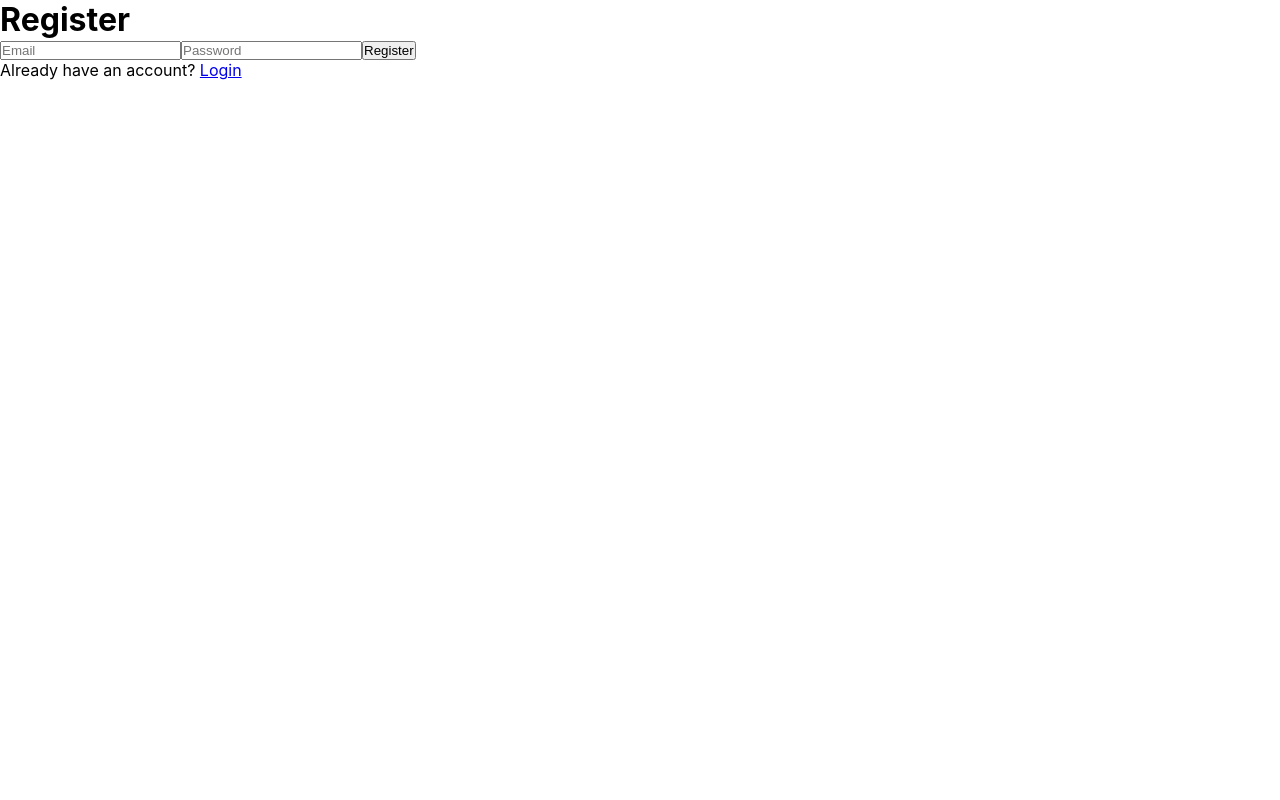
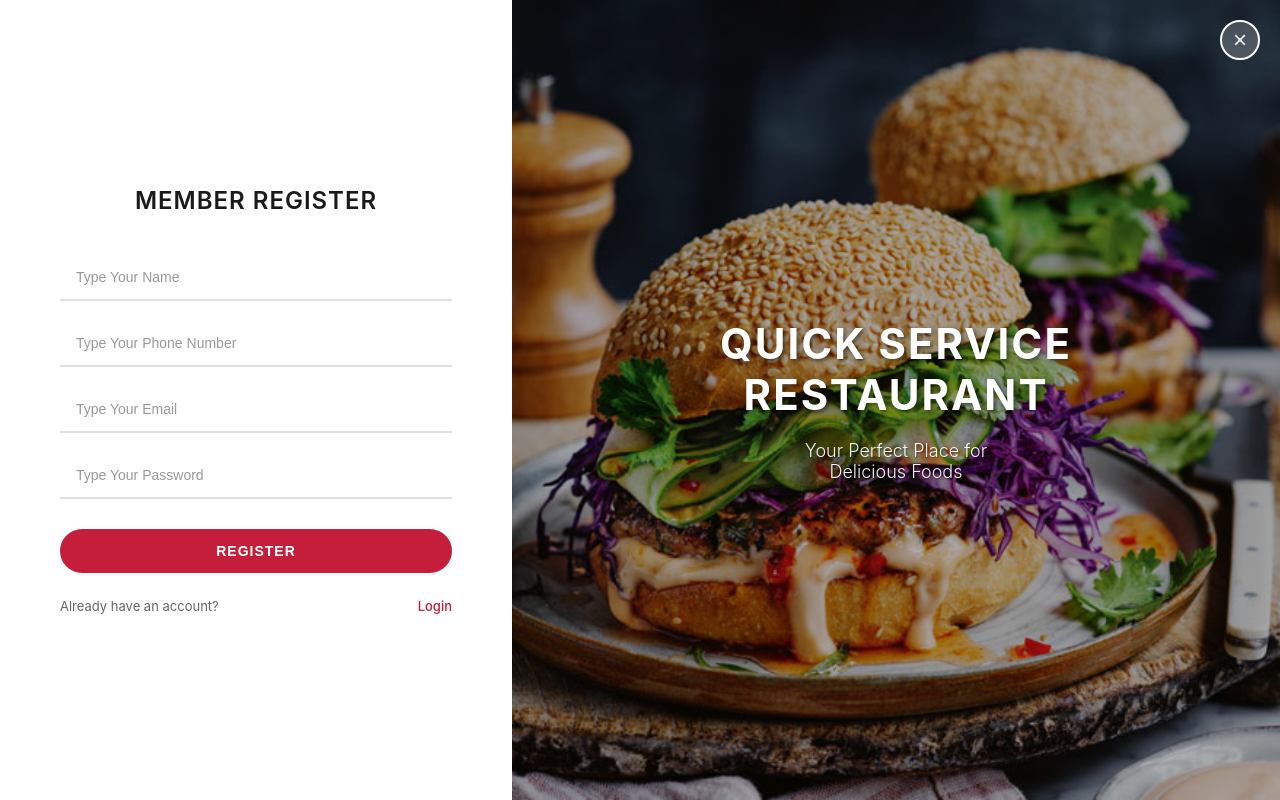
Before and after one commit to malithrukshankg/restaurant-order-processor, a React app in the folder frontend/: page /register in a window 1280 px wide. Built offline with nearby package versions, Linux system fonts and the light colour scheme; no server answers; the HTML template or start-up script is replaced by a standard one.

Commit message:
feat(frontend): add styles to register page

```diff
--- a/frontend/src/pages/RegisterPage.tsx
+++ b/frontend/src/pages/RegisterPage.tsx
@@ -1,3 +1,4 @@
+import "../styles/pages/login.css";
 import { useState } from "react";
 import { Link, useNavigate } from "react-router-dom";
 import { register } from "../api/auth";
@@ -7,6 +8,8 @@ export function RegisterPage() {
   const nav = useNavigate();
   const { setSession } = useAuth();
 
+  const [name, setName] = useState("");
+  const [phone, setPhone] = useState("");
   const [email, setEmail] = useState("");
   const [password, setPassword] = useState("");
   const [loading, setLoading] = useState(false);
@@ -18,7 +21,7 @@ export function RegisterPage() {
     setLoading(true);
 
     try {
-      const res = await register(email, password);
+      const res = await register(name, phone, email, password);
       // auto-login after register
       setSession(res.token, res.user);
       nav("/menu");
@@ -30,33 +33,79 @@ export function RegisterPage() {
   };
 
   return (
-    <div>
-      <h1>Register</h1>
+    <div className="auth-container">
+      {/* Close button */}
+      <button
+        className="auth-close"
+        onClick={() => nav("/")}
+        aria-label="Close"
+      >
+        ×
+      </button>
 
-      <form onSubmit={onSubmit}>
+      {/* Left side - Register form */}
+      <div className="auth-form-wrapper">
+        <h1 className="auth-title">Member Register</h1>
+
+        <form onSubmit={onSubmit} className="auth-form">
           <input
-          placeholder="Email"
-          value={email}
-          onChange={(e) => setEmail(e.target.value)}
+            className="auth-input"
+            type="text"
+            placeholder="Type Your Name"
+            value={name}
+            onChange={(e) => setName(e.target.value)}
+            autoComplete="name"
+            required
           />
 
           <input
+            className="auth-input"
+            type="tel"
+            placeholder="Type Your Phone Number"
+            value={phone}
+            onChange={(e) => setPhone(e.target.value)}
+            autoComplete="tel"
+            required
+          />
+
+          <input
+            className="auth-input"
+            type="email"
+            placeholder="Type Your Email"
+            value={email}
+            onChange={(e) => setEmail(e.target.value)}
+            autoComplete="email"
+            required
+          />
+
+          <input
+            className="auth-input"
             type="password"
-          placeholder="Password"
+            placeholder="Type Your Password"
             value={password}
             onChange={(e) => setPassword(e.target.value)}
+            autoComplete="new-password"
+            required
           />
 
-        <button disabled={loading}>
+          <button className="auth-button" type="submit" disabled={loading}>
             {loading ? "Creating account..." : "Register"}
           </button>
         </form>
 
-      {error && <p style={{ color: "red" }}>{error}</p>}
+        <div className="auth-footer">
+          <span>Already have an account?</span>
+          <Link to="/login">Login</Link>
+        </div>
 
-      <p>
-        Already have an account? <Link to="/login">Login</Link>
-      </p>
+        {error && <div className="auth-error">{error}</div>}
+      </div>
+
+      {/* Right side - Restaurant branding */}
+      <div className="auth-branding">
+        <h2>Quick Service<br />Restaurant</h2>
+        <p>Your Perfect Place for<br />Delicious Foods</p>
+      </div>
     </div>
   );
 }
```
Lines whose indentation alone changed are shown as unchanged.
